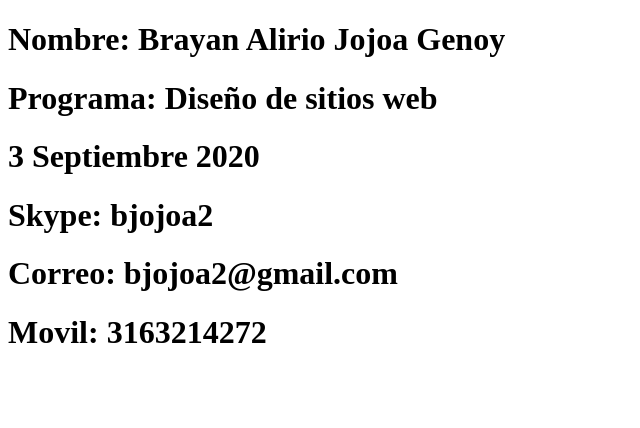
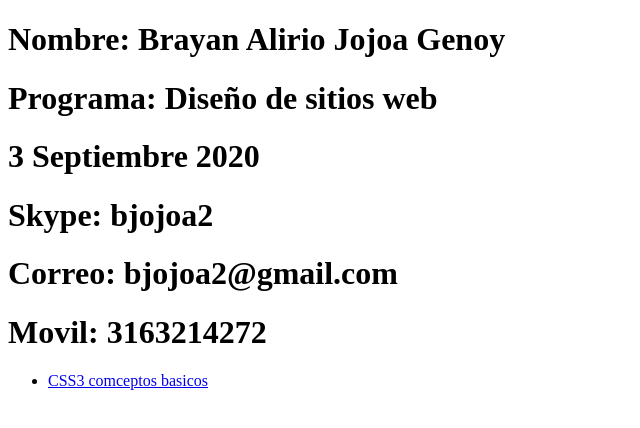
Before and after one commit to brayanjojoa/DSW-brayanJojoa, a plain HTML site: page index.html in a window 1280 px wide. Shown: the whole page, without its empty margins (0-640 px from the left). Drawn offline with Linux system fonts and the light colour scheme.

Commit message:
Update index.html
Vinculo

```diff
--- a/index.html
+++ b/index.html
@@ -12,5 +12,11 @@
     <h1>Skype: bjojoa2</h1>
     <h1>Correo: bjojoa2@gmail.com</h1>
     <h1>Movil: 3163214272</h1>
+
+    <nav>
+        <ul class="menu">
+            <li><a href="planning.html">CSS3 comceptos basicos</li></a>
+        </ul>
+    </nav>
 </body>
 </html>
```
